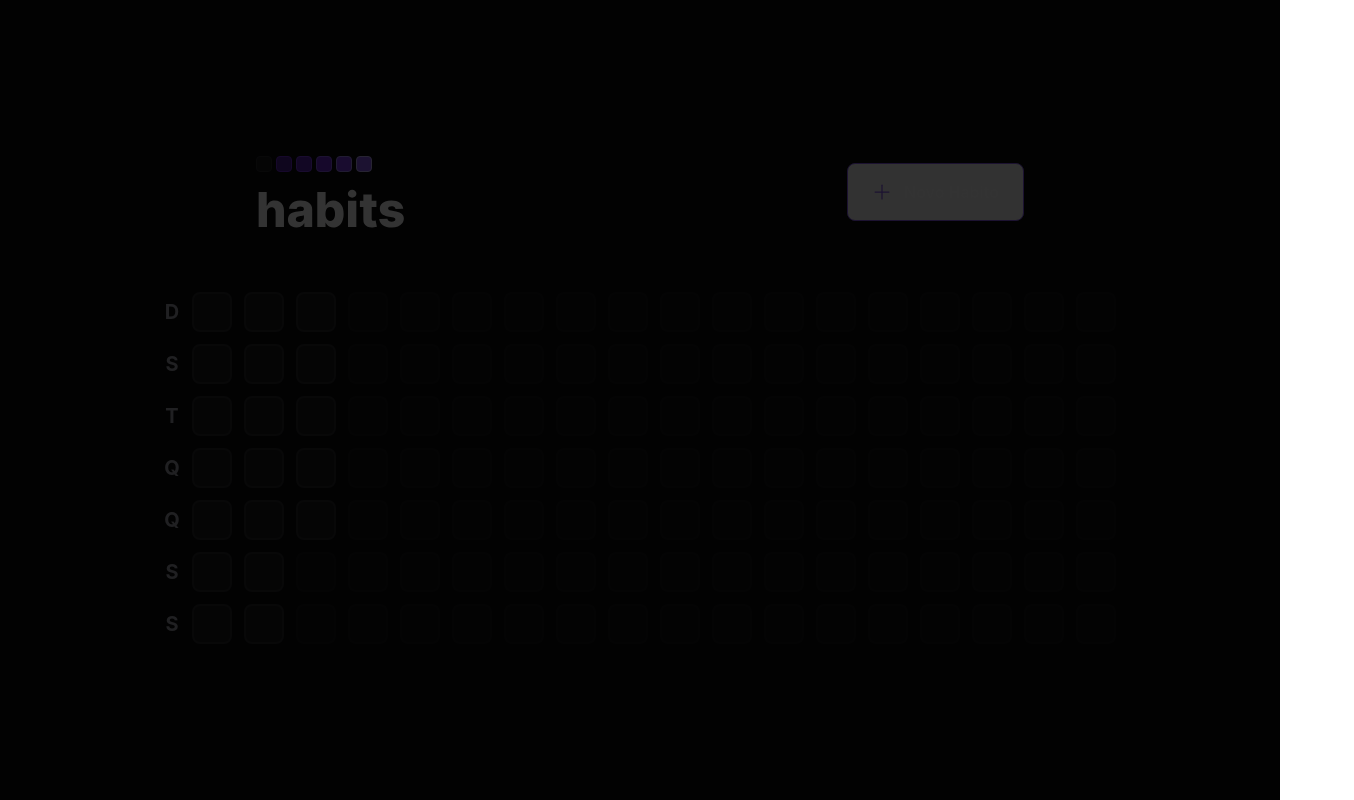
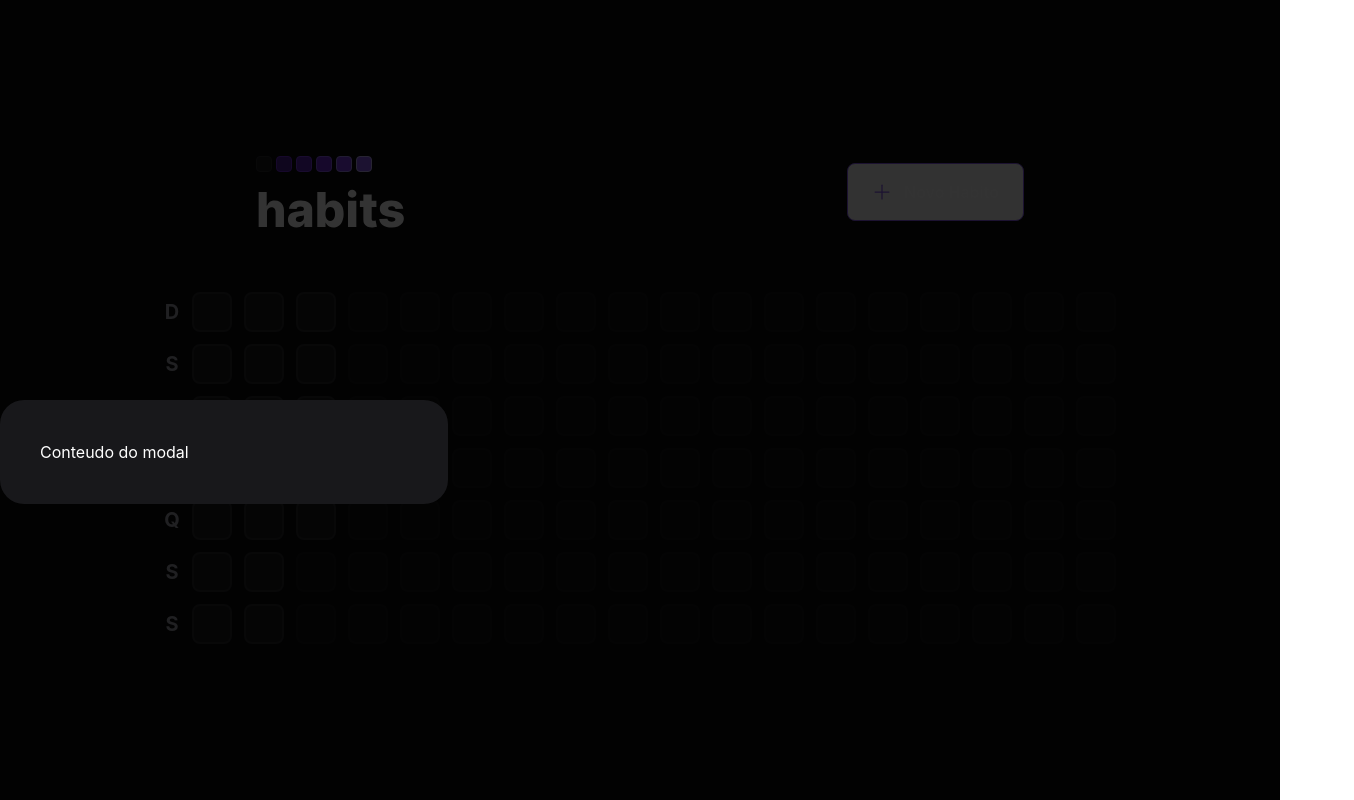
Before and after one commit to mundinho340/habits-app, a React (Vite) app in the folder web/: page / in a window 1280 px wide. Both pictures are taken after a click on the button "Novo Habito". Shown: the whole page, 1354 px wide, since content can reach past the window. Built offline with nearby package versions, Linux system fonts and the light colour scheme.

Commit message:
Update Header.tsx

```diff
--- a/web/src/components/Header.tsx
+++ b/web/src/components/Header.tsx
@@ -19,9 +19,9 @@ export function Header(){
             </Dialog.Trigger>
             <Dialog.Portal>
               <Dialog.Overlay className='w-screen h-screen bg-black/80 fixed insert-0'/>
-              <Dialog.Content>
+              <Dialog.Content className='absolute p-10 bg-zinc-900 rounded-3xl w-full max-w-md top-1/2'>
                 Conteudo do modal
-              </Dialog.Content>
+              </Dialog.Content >
 
             </Dialog.Portal>
           </Dialog.Root>
```
